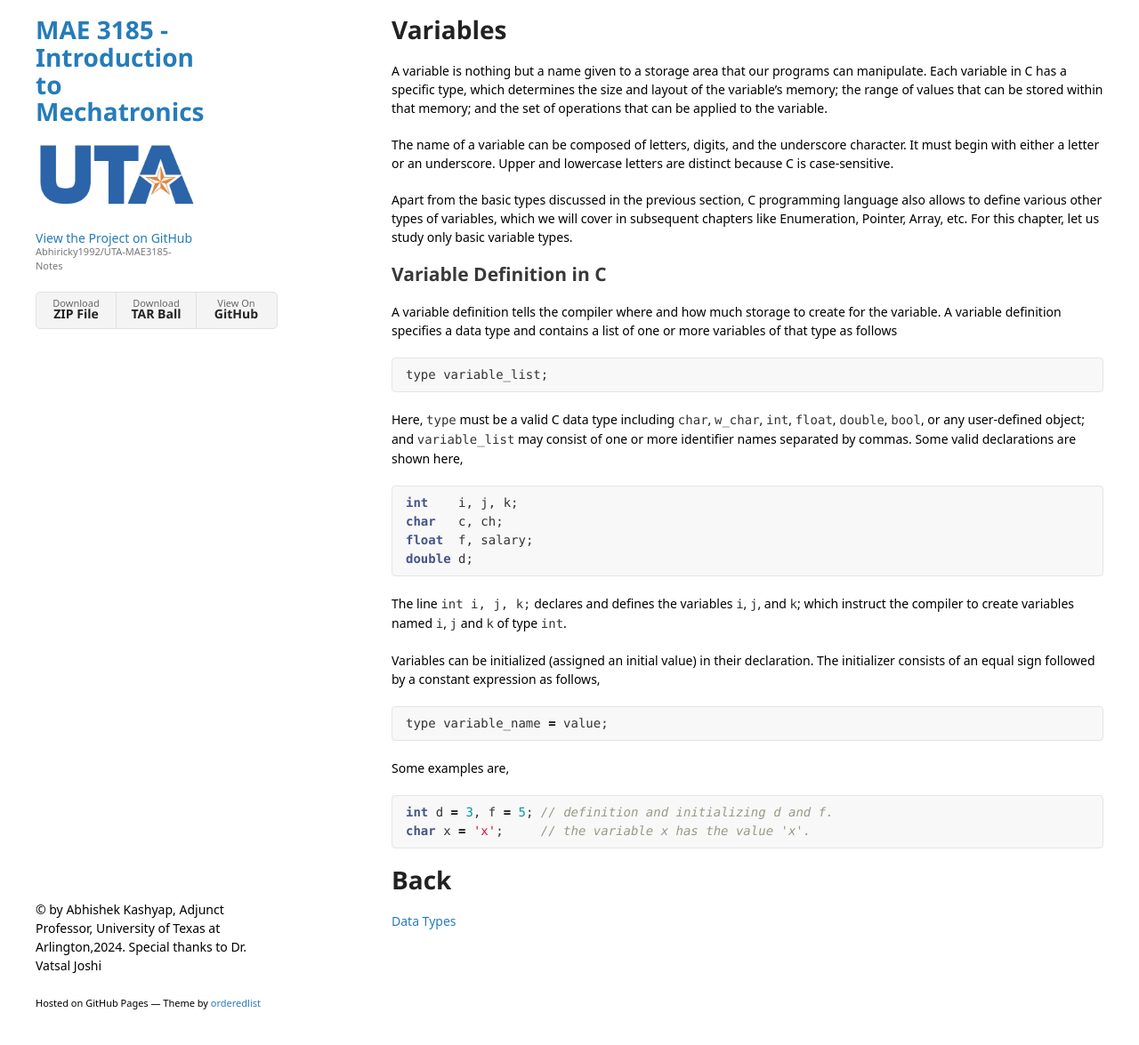
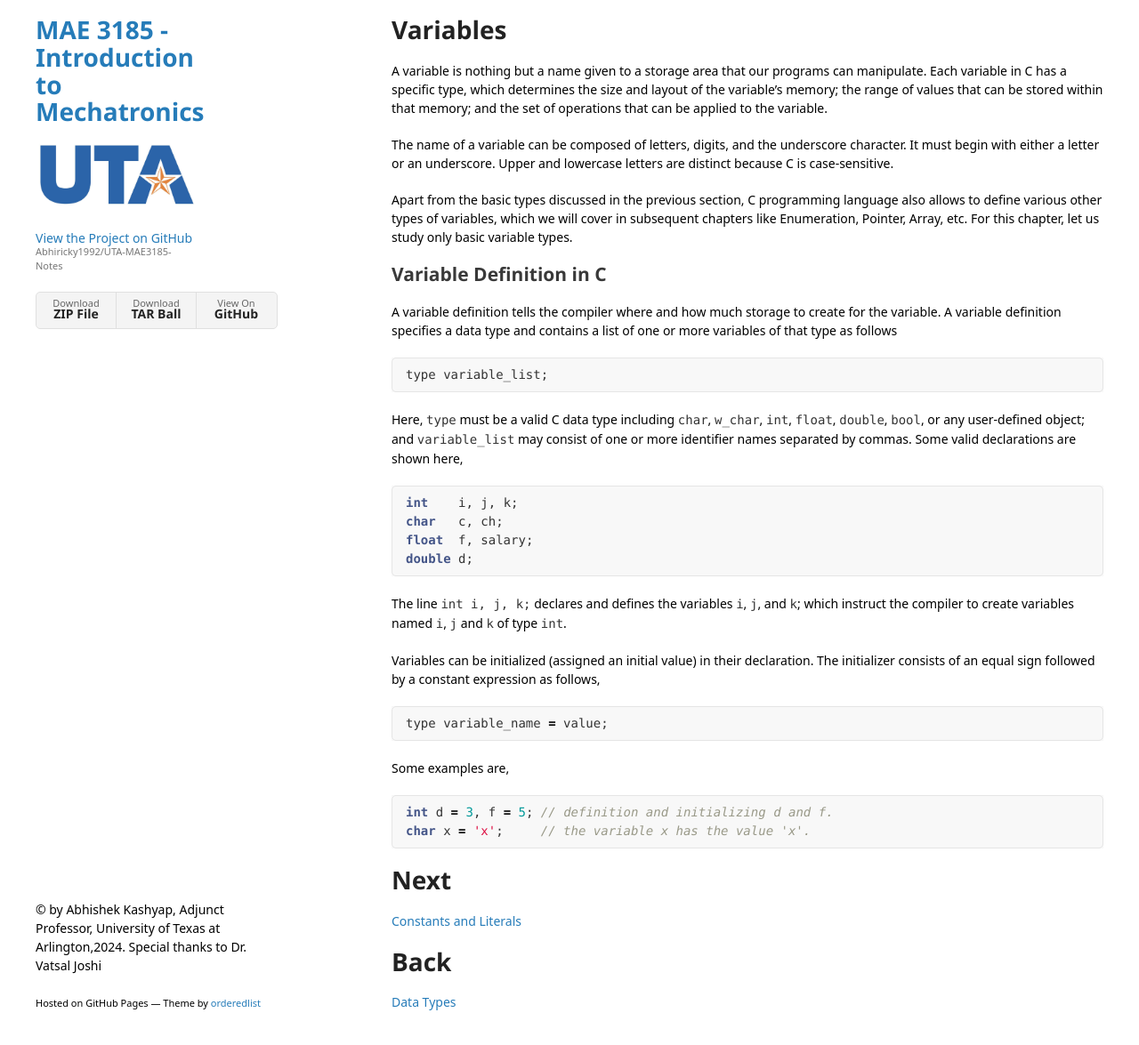
Before and after one commit to Abhiricky1992/UTA-MAE3185-Notes, a Jekyll site: the page built from chap01/sec04/variables.md, in a window 1280 px wide and 1207 px high. Shown: the top 1175 px of the window at 89% size. Built offline with Jekyll 4.4.1, drawn with Linux system fonts in a browser that asks for light colours; some web fonts are replaced; our own code applies the rules of GitHub Pages for plain Markdown files; the repository's description, which GitHub fills in, is left out.

Commit message:
Update variables.md

````diff
--- a/chap01/sec04/variables.md
+++ b/chap01/sec04/variables.md
@@ -28,5 +28,10 @@ Some examples are,
 int d = 3, f = 5; // definition and initializing d and f.
 char x = 'x';     // the variable x has the value 'x'.
 ```
+# Next
+
+[Constants and Literals](../sec05/constantsAndLiterals.md)
+
 # Back
+
 [Data Types](../sec03/dataTypes.md)
````
